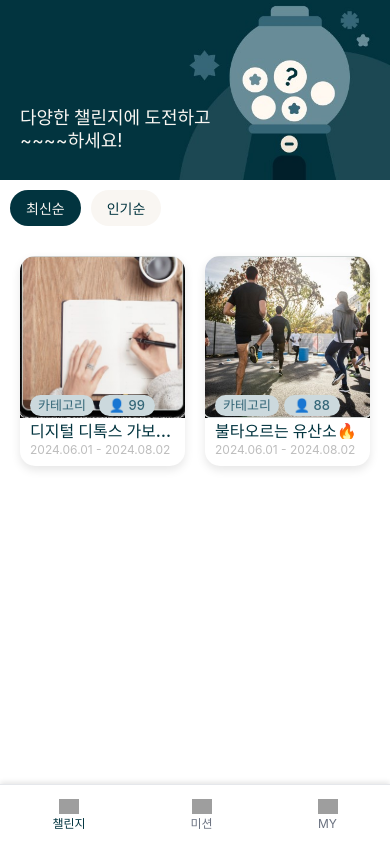
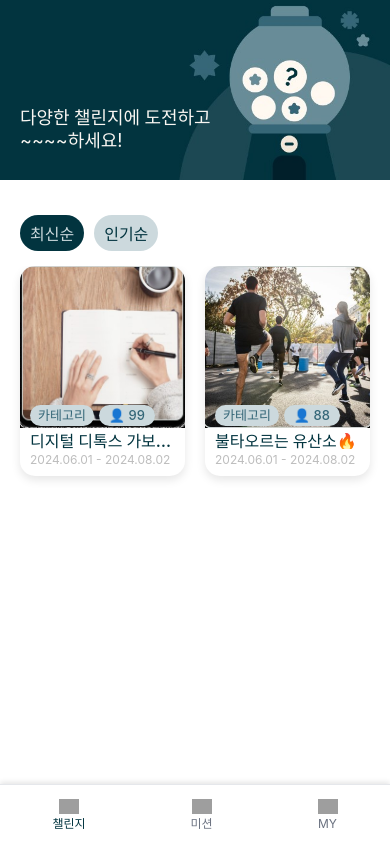
Before and after one commit to Ganada-coperation/groutine-fe-v.0, a React (Vite) app: page /home in a window 390 px wide. Built offline with nearby package versions, Linux system fonts and the light colour scheme; grey boxes are pictures that could not be loaded.

Commit message:
:art: style: 반응형 구현(react-responsive)

```diff
--- a/src/pages/home/components/Tabs.tsx
+++ b/src/pages/home/components/Tabs.tsx
@@ -1,9 +1,17 @@
 import React from "react";
 import styled from "styled-components";
+import { useMediaQuery } from 'react-responsive';
 
 const Tabs: React.FC = () => {
+  const isMobile = useMediaQuery({ maxWidth: 767 });
+  const isTablet = useMediaQuery({ minWidth: 768, maxWidth: 1199 });
+  const isDesktop = useMediaQuery({ minWidth: 1200 });
+
+  // 헤더 높이에 맞게 탭 위치 조정
+  let topOffset = isMobile ? '200px' : isTablet ? '250px' : '260px';
+
   return (
-    <TabsContainer>
+    <TabsContainer style={{ top: topOffset }}>
       <TabButton className="active">최신순</TabButton>
       <TabButton>인기순</TabButton>
     </TabsContainer>
@@ -12,43 +20,35 @@ const Tabs: React.FC = () => {
 
 export default Tabs;
 
-
 const TabsContainer = styled.div`
+position: sticky;
+  width: 100%;
+  max-width: 768px; /* 부모 컨테이너를 벗어나지 않도록 제한 */
+  margin: 0 auto;
+  background-color: white;
   display: flex;
   justify-content: flex-start;
-  margin: 0;
-  padding: 20px;
-
-  @media (max-width: 767px) {
-    padding: 10px; /* 모바일 */
-    flex-wrap: wrap;
-  }
+  padding: 15px 20px;
+  z-index: 999;
 `;
 
-
 const TabButton = styled.button`
-  padding: 10px 20px;
   margin-right: 10px;
+  padding: 6px 10px;
   border: none;
   border-radius: 50px;
-  background-color: #f9f6f2;
+  background-color: #ccd9dd;
   color: #02343f;
   cursor: pointer;
-  font-size: 16px;
   transition: background-color 0.2s ease-in-out, color 0.2s ease-in-out;
 
   &.active {
     background-color: #02343f;
-    color: #f9f6f2;
+    color: #ccd9dd;
   }
 
   &:hover {
     background-color: #011f26;
     color: #ffffff;
   }
-
-  @media (max-width: 767px) {
-    padding: 8px 16px;
-    font-size: 14px; /* 모바일 */
-  }
 `;
```
